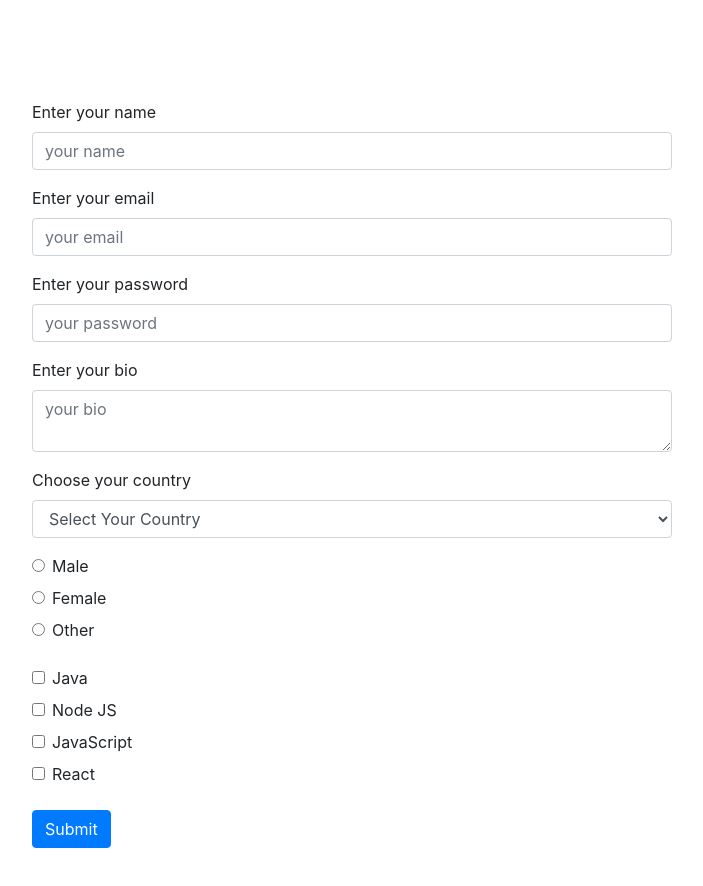
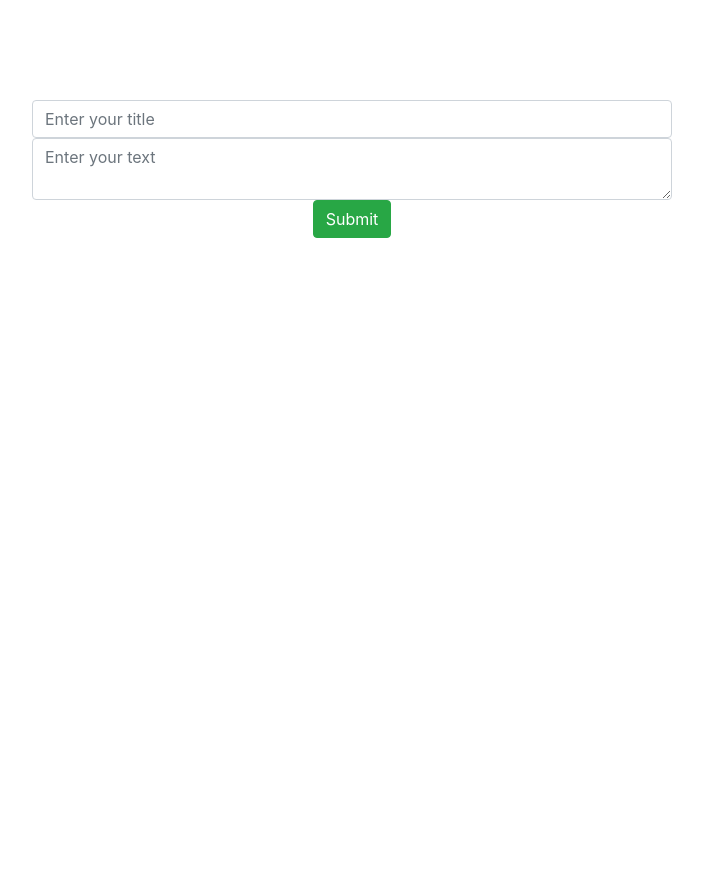
Before and after one commit to shawon39/45-days-of-code---React-JS, a React (Create React App) app: page / in a window 1280 px wide. Shown: the top 886 px of the page, without its empty margins (288-991 px from the left). After the commit the page ends 800 px from the top, so only its background shows below. Built offline with nearby package versions, Linux system fonts and the light colour scheme.

Commit message:
Working on Post From Data

```diff
--- /dev/null
+++ b/src/components/8-FormComp/PostForm.js
@@ -0,0 +1,54 @@
+import React, { Component } from "react";
+import axios from "axios";
+
+const BASE_URL = "https://jsonplaceholder.typicode.com";
+
+class PostForm extends Component {
+	state = {
+		body: "",
+		title: "",
+		userId: "111",
+	};
+
+	changeHandler = (event) => {
+		this.setState({
+			[event.target.name]: event.target.value,
+		});
+	};
+	submitHandler = (event) => {
+		event.preventDefault();
+		axios
+			.post(`${BASE_URL}/posts`, this.state)
+			// .post method take two argument one is endpoint another one is object which data you are passing to insert a new post !!
+			.then((response) => console.log("ok", response))
+			.catch((err) => console.log(err));
+	};
+
+	render() {
+		return (
+			<form onSubmit={this.submitHandler}>
+				<input
+					type="text"
+					className="form-control"
+					name="title"
+					value={this.state.title}
+					placeholder="Enter your title"
+					onChange={this.changeHandler}
+				/>
+				<textarea
+					name="body"
+					className="form-control"
+					placeholder="Enter your text"
+					value={this.state.body}
+					onChange={this.changeHandler}
+				/>
+
+				<button type="submit" className="btn btn-success">
+					Submit
+				</button>
+			</form>
+		);
+	}
+}
+
+export default PostForm;
--- a/src/components/App.js
+++ b/src/components/App.js
@@ -8,12 +8,13 @@ import "./App.css";
 // import ListAndEvent from './5-ListAndEvent/ListAndEvent';
 // import LifecycleComp from "./6-LifecycleComp/LifecycleComp";
 // import GetDataAxios from './7-GetDataAxios/GetDataAxios';
-import FormComp from './8-FormComp/FormComp';
+// import FormComp from './8-FormComp/FormComp';
+import PostForm from './8-FormComp/PostForm';
 
 function App() {
 	return (
 		<div className="App">
-			<FormComp />
+			<PostForm />
 		</div>
 	);
 }
```
